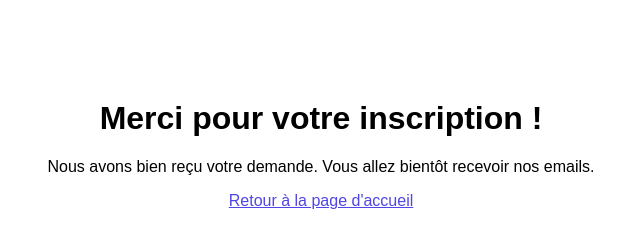
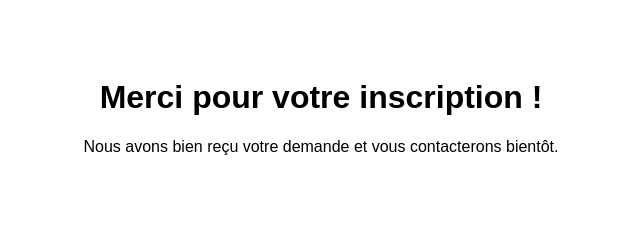
Before and after one commit to achahboune/dyprice, a plain HTML site: page merci.html in a window 1280 px wide. Shown: the whole page, without its empty margins (319-959 px from the left). Drawn offline with Linux system fonts and the light colour scheme.

Commit message:
Update merci.html

```diff
--- a/merci.html
+++ b/merci.html
@@ -2,27 +2,11 @@
 <html lang="fr">
 <head>
   <meta charset="UTF-8" />
-  <meta name="viewport" content="width=device-width, initial-scale=1" />
-  <title>Merci pour votre inscription</title>
-
-  <!-- Google Tag Manager (à placer dans le <head>) -->
-  <script>
-    (function(w,d,s,l,i){w[l]=w[l]||[];w[l].push({'gtm.start':
-    new Date().getTime(),event:'gtm.js'});var f=d.getElementsByTagName(s)[0],
-    j=d.createElement(s),dl=l!='dataLayer'?'&l='+l:'';j.async=true;j.src=
-    'https://www.googletagmanager.com/gtm.js?id='+i+dl;f.parentNode.insertBefore(j,f);
-    })(window,document,'script','dataLayer','GTM-PDKD37VC');
-  </script>
+  <title>Merci !</title>
+  <style>body { font-family: Arial, sans-serif; text-align: center; padding: 50px; }</style>
 </head>
 <body>
-  <!-- Google Tag Manager (noscript) -->
-  <noscript><iframe src="https://www.googletagmanager.com/ns.html?id=GTM-PDKD37VC"
-  height="0" width="0" style="display:none;visibility:hidden"></iframe></noscript>
-
-  <main style="font-family: Arial, sans-serif; max-width: 600px; margin: 100px auto; text-align: center;">
-    <h1>Merci pour votre inscription !</h1>
-    <p>Nous avons bien reçu votre demande. Vous allez bientôt recevoir nos emails.</p>
-    <a href="index.html" style="color: #4F46E5; text-decoration: underline;">Retour à la page d'accueil</a>
-  </main>
+  <h1>Merci pour votre inscription !</h1>
+  <p>Nous avons bien reçu votre demande et vous contacterons bientôt.</p>
 </body>
 </html>
```
